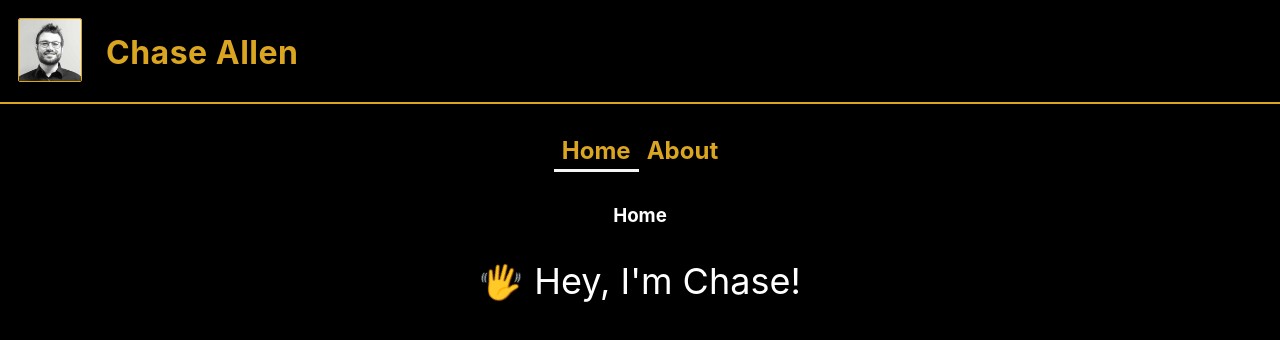
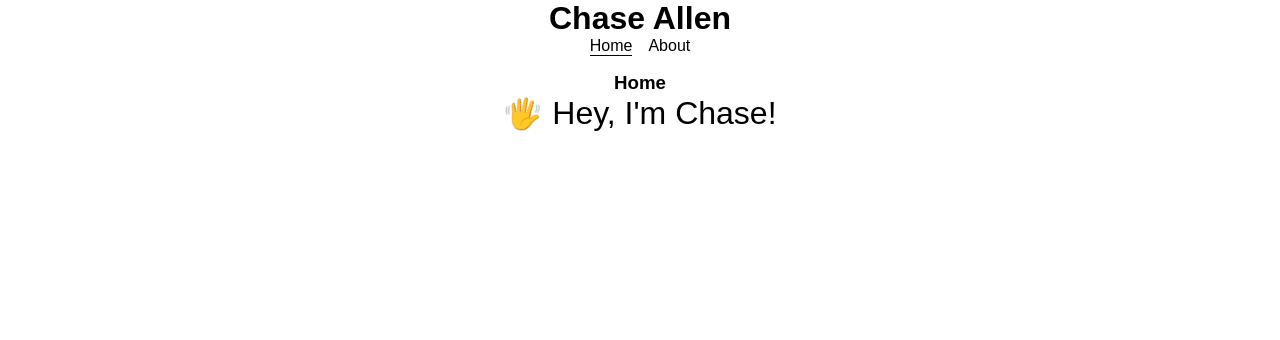
Before and after one commit to ccallen001/chase-allen, a React (Create React App) app: page / in a window 1280 px wide. Shown: the top 340 px of the page. Built offline with nearby package versions, Linux system fonts and the light colour scheme.

Commit message:
gut styles

```diff
--- a/public/index.html
+++ b/public/index.html
@@ -13,9 +13,9 @@
 
     <title>Chase Allen</title>
   </head>
-  <body>
+  <body style="height: 100vh">
     <noscript>Please enable JavaScript to run this app.</noscript>
 
-    <div id="root"></div>
+    <div id="root" style="height: 100%"></div>
   </body>
 </html>
--- a/src/App/App.scss
+++ b/src/App/App.scss
@@ -1,4 +1,5 @@
 .App {
-  height: 100vh;
-  color: white;
+  display: flex;
+  flex-direction: column;
+  height: 100%;
 }
--- a/src/components/Header/Header.scss
+++ b/src/components/Header/Header.scss
@@ -1,22 +1,3 @@
 .Header {
-  padding: 18px 8px 12px;
-  width: 100%;
-  color: goldenrod;
-  border-bottom: 2px solid;
-
-  img {
-    display: inline-block;
-    margin-right: 24px;
-    margin-left: 10px;
-    height: 64px;
-    border: 1px solid goldenrod;
-    border-radius: 2px;
-  }
-
-  &-text {
-    top: -18px;
-    font-size: 32px;
-    font-weight: bold;
-    letter-spacing: 0.5px;
-  }
+  text-align: center;
 }
--- a/src/components/Header/Header.tsx
+++ b/src/components/Header/Header.tsx
@@ -1,11 +1,9 @@
-import chaseAllen from '../../assets/images/chase.jpeg';
 import './Header.scss';
 
 function Header() {
   return (
     <header className="Header">
-        <img src={chaseAllen} alt="Chase Allen" />
-        <span className="Header-text">Chase Allen</span>
+        <h1 className="Header-text">Chase Allen</h1>
       </header>
   );
 }
--- a/src/components/Nav/Nav.scss
+++ b/src/components/Nav/Nav.scss
@@ -1,22 +1,14 @@
 nav {
   display: flex;
   justify-content: center;
-  padding-top: 24px;
-  padding-bottom: 16px;
-  width: 100%;
-  font-size: 20px;
-  font-weight: bold;
-  text-align: center;
 
   a {
-    padding: 8px;
-    padding-bottom: 4px;
-    color: goldenrod;
-    font-size: 24px;
+    margin: 0 8px;
+    color: black;
     text-decoration: none;
   }
 
   .active-route {
-    border-bottom: 3px solid whitesmoke;
+    border-bottom: 1px solid;
   }
 }
--- a/src/index.scss
+++ b/src/index.scss
@@ -2,13 +2,11 @@
   position: relative;
   box-sizing: border-box;
   margin: 0;
+  padding: 0;
 }
 
 body {
-  background-color: black;
-  font-family: -apple-system, BlinkMacSystemFont, 'Segoe UI', 'Roboto', 'Oxygen',
-    'Ubuntu', 'Cantarell', 'Fira Sans', 'Droid Sans', 'Helvetica Neue',
-    sans-serif;
+  font-family: sans-serif;
   -webkit-font-smoothing: antialiased;
   -moz-osx-font-smoothing: grayscale;
 }
--- a/src/views/About/About.scss
+++ b/src/views/About/About.scss
@@ -1,22 +1,5 @@
 .About {
-  @keyframes move {
-    to {
-      transform: rotate(2160deg) scale(1) translateX(-50%);
-      opacity: 1;
-    }
-  }
-
   img {
-    position: absolute;
-    top: 200%;
-    left: 50%;
-    transform: rotate(0) scale(0.1) translateX(-50%);
-    transform-origin: 0;
-    width: 200px;
-    border-radius: 16px;
-    box-shadow: 0 1px 0 white, 0 0 16px rgba(255, 255, 255, 0.75);
-
-    opacity: 0.1;
-    animation: move 1000ms ease-in forwards;
+    width: 256px;
   }
 }
--- a/src/views/Home/Home.scss
+++ b/src/views/Home/Home.scss
@@ -1,18 +1,16 @@
+@keyframes wave {
+  50% {
+    transform: rotate(70deg);
+  }
+}
+
 .view.Home {
-  @keyframes wave {
-    50% {
-      transform: rotate(45deg);
-    }
-  }
-
   .msg {
-    padding-top: 32px;
-    font-size: 36px;
+    font-size: 32px;
 
     .hand {
       display: inline-block;
-      animation: wave 2000ms linear infinite;
-      animation-delay: 500ms;
+      animation: wave 1666ms linear infinite;
     }
   }
 }
```
